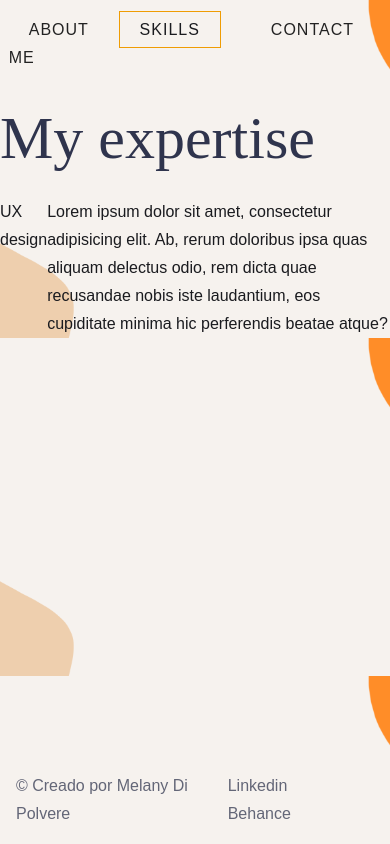
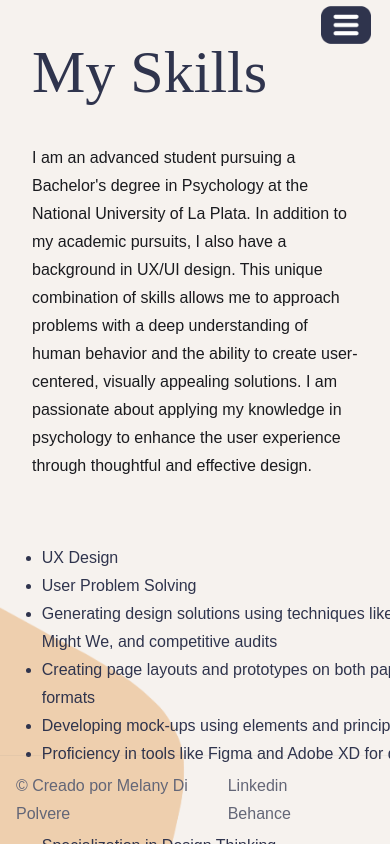
Before and after one commit to melanydipolvere/Melany-Portfolio, a plain HTML site: page pages/skills.html in a window 390 px wide. Drawn offline with Linux system fonts and the light colour scheme.

Commit message:
Responsive finalizado

```diff
--- a/css/estilo.css
+++ b/css/estilo.css
@@ -4,6 +4,17 @@
     padding: 0;
     box-sizing: border-box;
 }
+
+html,
+body {
+    margin: 0;
+    padding: 0;
+    width: 100%;
+    height: 100%;
+    overflow: auto;
+    overflow-x: hidden;
+}
+
 
 body {
     background-color: #f6f2ee;
@@ -24,6 +35,7 @@ body {
 .header__menu {
     list-style: none;
     display: flex;
+    flex-wrap: wrap;
     justify-content: flex-end;
     padding: 1rem;
 }
@@ -108,33 +120,37 @@ h2 {
 /* Estilo para el párrafo */
 .paragraph {
     padding-right: 0;
-    font-size: 18px;
-    margin-right: 800px;
     margin-left: 80px;
     font-family: 'Avenir Next', sans-serif;
-    color: #000;
-    font-weight: 30;
     text-align: left;
     letter-spacing: 0.05em;
     text-transform: none;
     margin-top: 30px;
     margin-bottom: 10px;
 
+    color: #1a1b1f;
+    font-size: 16px;
+    line-height: 28px;
+    font-weight: 400;
+
 }
 
 .grid-container {
     padding-right: 0%;
-    font-size: 18px;
     font-family: 'Avenir Next', sans-serif;
-    color: #000;
-    font-weight: 30;
     text-align: left;
     letter-spacing: 0.05em;
     text-transform: none;
     margin-top: 20px;
     margin-bottom: 10px;
     margin-right: 55px;
+
+    color: #1a1b1f;
+    font-size: 16px;
+    line-height: 28px;
+    font-weight: 400;
 }
+
 .image-container img {
     width: 60vw;
     margin-right: auto;
@@ -168,6 +184,7 @@ h2 {
 footer a:hover {
     color: #007bff;
 }
+
 .input-name {
     display: inline;
 }
@@ -206,7 +223,9 @@ footer {
     bottom: 0;
     left: 0;
     right: 0;
-    z-index: 1000; /* Asegura que el footer esté por encima del contenido */
+    border-top: 1px solid #80808017;
+    z-index: 1000;
+    /* Asegura que el footer esté por encima del contenido */
 }
 
 footer a {
@@ -327,12 +346,132 @@ footer a {
     margin: 0%auto;
 }
 
-.container-sa {
-    margin-right: 700px;
-    margin-left: 185px;
+.container-sa p {
+    margin: 2rem;
+}
+
+.h2-skills {
+    margin: 2rem;
+}
+
+.skills-container {
     display: flex;
     justify-content: center;
-    margin: 0%auto;
+
+    width: 95%;
+    /* margin: 1rem; */
+    margin-right: auto;
+    margin-left: auto;
+}
+
+.skills-container ul {
+    margin: 2rem;
+    width: 500px;
+}
+
+.skills-container li {
+    color: #2f344d;
+}
+
+
+.formContainer {
+    margin-bottom: 100px;
 }
 
 /* Tu CSS actual aquí */
+#check {
+    display: none;
+}
+
+.checkbuton {
+    background-image: url('../image/menuHamburguesa.png');
+    background-size: contain;
+    height: 50px;
+    width: 50px;
+    font-size: 30px;
+    position: fixed;
+    top: 0%;
+    right: 5%;
+    display: none;
+}
+
+@media only screen and (max-width: 730px) {
+
+    /* NAV */
+
+    .checkbuton {
+        display: block;
+        z-index: 10;
+    }
+
+    nav ul {
+        z-index: 9;
+        position: fixed;
+        right: -100%;
+        top: 0;
+        width: 50vw;
+        height: 100vh;
+        text-align: center;
+        transition: all 0.3s;
+        background-color: #eecfaeed;
+        border-radius: 10px 0px 0px 10px;
+    }
+
+    /* ~ul */
+    #check:checked~ul {
+        right: 0;
+    }
+
+    .header__menu {
+        flex-direction: column;
+        justify-content: space-evenly;
+    }
+
+
+
+    .image-container img {
+        width: 80vw;
+        margin-right: auto;
+        margin-left: auto;
+    }
+
+    .header__titulo {
+        margin-left: 0;
+        text-align: center;
+    }
+
+    .paragraph {
+        margin-left: 0;
+        text-align: center;
+    }
+
+    .h2-p {
+        text-align: center;
+        margin-right: auto;
+        margin-left: auto;
+    }
+
+    .grid-container {
+        margin-right: 0;
+        text-align: center;
+    }
+
+    .form-title {
+        text-align: center;
+    }
+
+    .skills-container {
+        flex-direction: column;
+    }
+
+    .container-name{
+        flex-direction: column;
+    }
+
+    .form-name{
+        width: 100% !important;
+    }
+
+
+
+}
--- a/pages/skills.html
+++ b/pages/skills.html
@@ -13,6 +13,11 @@
 <body>
     <header>
         <nav>
+            <input type="checkbox" id="check">
+
+            <label for="check" class="checkbuton">
+                <span class="icon-navicon"></span>
+            </label>
             <ul class="header__menu">
                 <li class="header__item">
                     <a class="header__link home" href="../index.html">HOME</a>
@@ -35,20 +40,36 @@
     </header>
     <section class="container">
 
-        <div class="h2-p">
-            <h2>My expertise</h2>
+        <div class="h2-skills">
+            <h2>My Skills</h2>
     </section>
     <section class="container-sa">
-        <p>
-            UX design
+        <p>I am an advanced student pursuing a Bachelor's degree in Psychology at the National University of La Plata.
+            In addition to my academic pursuits, I also have a background in UX/UI design. This unique combination of
+            skills allows me to approach problems with a deep understanding of human behavior and the ability to create
+            user-centered, visually appealing solutions. I am passionate about applying my knowledge in psychology to
+            enhance the user experience through thoughtful and effective design.</p>
 
+        <div class="skills-container">
+            <ul>
+                <li>UX Design</li>
+                <li>User Problem Solving</li>
+                <li>Generating design solutions using techniques like Crazy Eights, How Might We, and competitive audits
+                </li>
+                <li>Creating page layouts and prototypes on both paper and digital formats</li>
+                <li>Developing mock-ups using elements and principles of visual design</li>
+                <li>Proficiency in tools like Figma and Adobe XD for design</li>
 
-        </p>
-        <br>
-        <p>
-            Lorem ipsum dolor sit amet, consectetur adipisicing elit. Ab, rerum doloribus ipsa quas aliquam delectus
-            odio, rem dicta quae recusandae nobis iste laudantium, eos cupiditate minima hic perferendis beatae atque?
-        </p>
+            </ul>
+            <ul>
+                <li>Specialization in Design Thinking</li>
+                <li>Adaptive and Responsive Design</li>
+                <li>Illustrator</li>
+                <li>Photoshop</li>
+                <li>Whimsical</li>
+                <li>Optimal Workshop</li>
+            </ul>
+        </div>
     </section>
     </div>
 
```
Also changed, not shown: index.html (+7 -0 lines), pages/aboutme.html (+7 -1 lines), pages/contact.html (+8 -3 lines), pages/work.html (+5 -0 lines), image/image2.png, image/menuHamburguesa.png (added), 2 other files.
